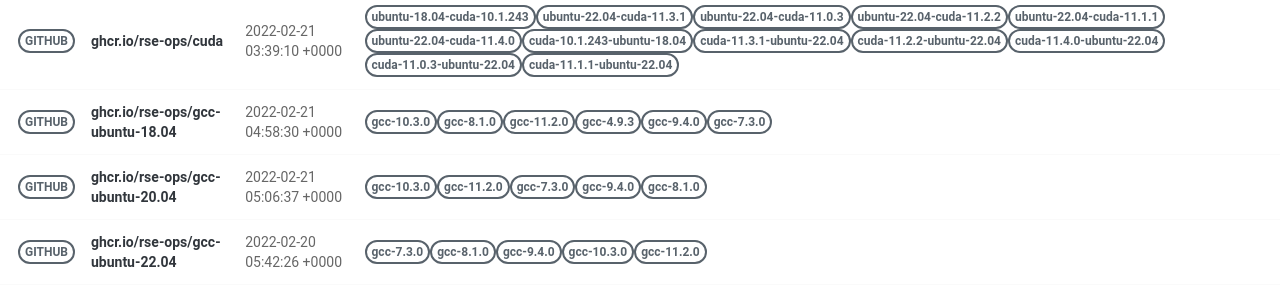
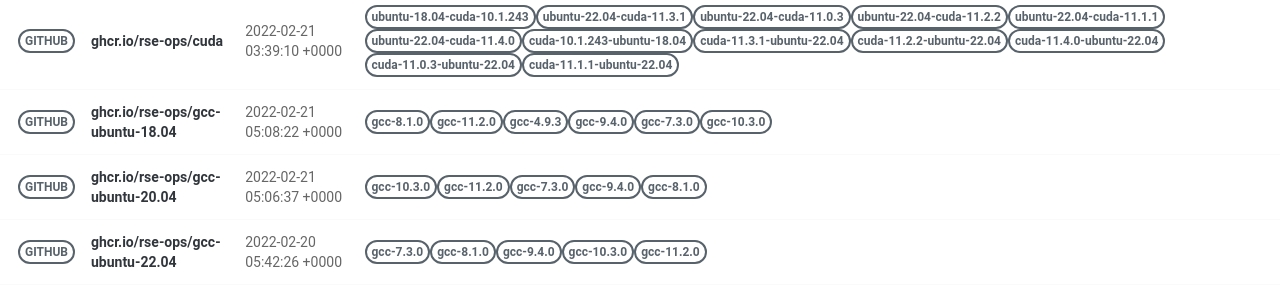
Before and after one commit to rse-ops/docker-images, a Jekyll site: the page built from pages/index.md, in a window 1280 px wide. Shown: the part 502-801 px from the top of the page. Built offline with Jekyll 4.4.1, drawn with Linux system fonts in a browser that asks for light colours; nearby versions of some CDN libraries.

Commit message:
Automated push to update library 2022-02-21

```diff
--- a/_library/ghcr.io-rse-ops-gcc-ubuntu-18.04.md
+++ b/_library/ghcr.io-rse-ops-gcc-ubuntu-18.04.md
@@ -1,14 +1,11 @@
 ---
 layout: container
 name: ghcr.io/rse-ops/gcc-ubuntu-18.04
-updated_at: 2022-02-21 04:58:30.196894
+updated_at: 2022-02-21 05:08:22.210040
 
 
 container_url: https://github.com/orgs/rse-ops/packages/container/package/gcc-ubuntu-18.04
 versions:
- - tag: gcc-10.3.0
-   dockerfile: https://github.com/rse-ops/docker-images/blob/main/ubuntu/gcc/Dockerfile
-   manifest: https://crane.ggcr.dev/manifest/ghcr.io/rse-ops/gcc-ubuntu-18.04:gcc-10.3.0
  - tag: gcc-8.1.0
    dockerfile: https://github.com/rse-ops/docker-images/blob/main/ubuntu/gcc/Dockerfile
    manifest: https://crane.ggcr.dev/manifest/ghcr.io/rse-ops/gcc-ubuntu-18.04:gcc-8.1.0
```
Also changed, not shown: other parts of _library/ghcr.io-rse-ops-gcc-ubuntu-18.04.md (+3 -0 lines).
